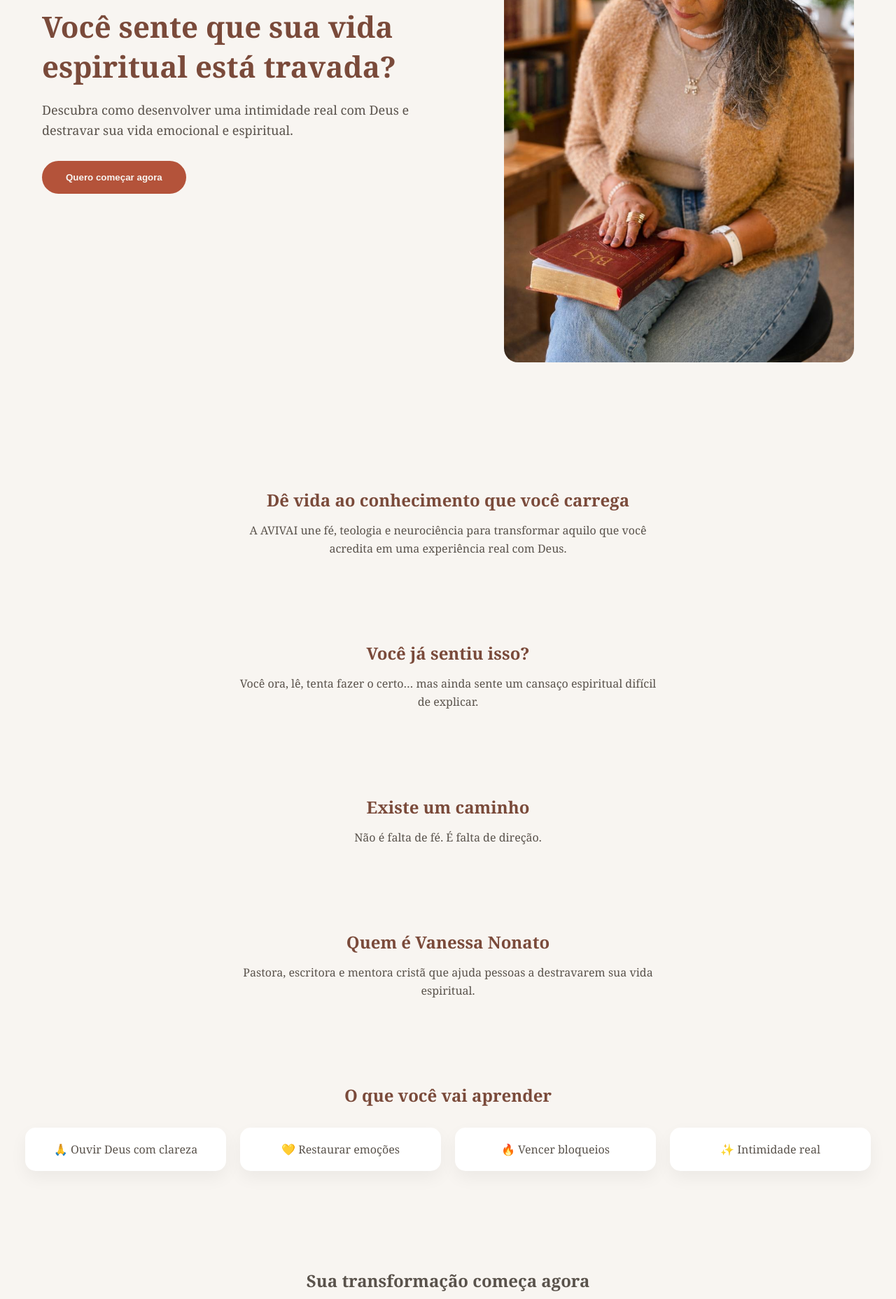
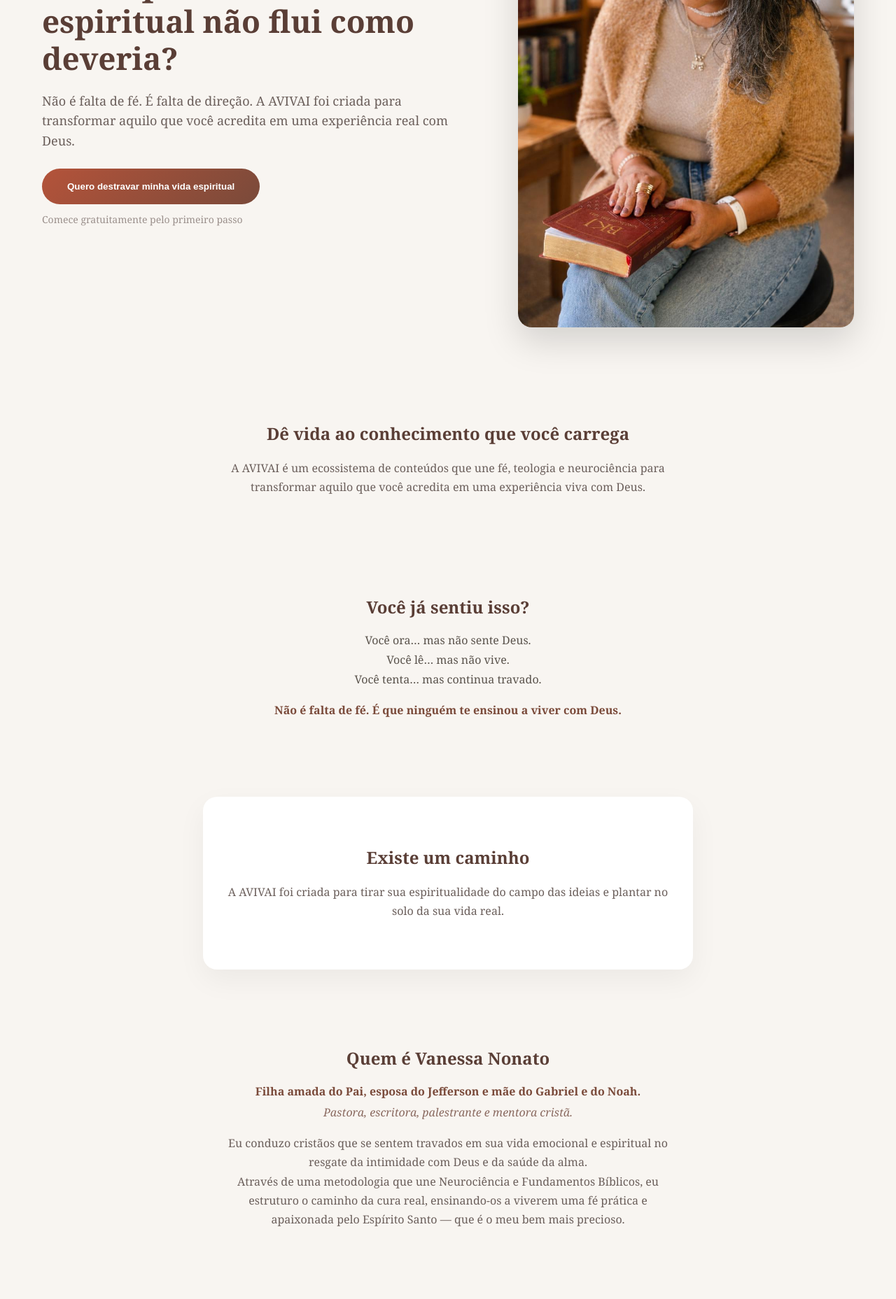
Before and after one commit to Mayra727/avivai-frontend, a React app: page / in a window 1280 px wide. Shown: the part 440-2297 px from the top of the page at 70% size. Built offline with nearby package versions, Linux system fonts and the light colour scheme; the HTML template or start-up script is replaced by a standard one.

Commit message:
correção texto

```diff
--- a/src/pages/Home.css
+++ b/src/pages/Home.css
@@ -1,4 +1,3 @@
-/* BASE */
 .home {
   background: #F8F5F1;
 }
@@ -7,10 +6,9 @@
 .hero {
   display: flex;
   flex-direction: column;
+  gap: 40px;
+  padding: 100px 20px 60px;
   align-items: center;
-  gap: 30px;
-  padding: 80px 20px;
-  flex-wrap: wrap; /* 🔥 resolve bug IOS */
 }
 
 /* TEXTO */
@@ -20,126 +18,159 @@
 }
 
 .hero h1 {
-  font-size: clamp(26px, 5vw, 42px);
-  color: #7A4A3A;
-  margin-bottom: 20px;
+  font-size: clamp(28px, 5vw, 44px);
+  color: #5A3E36;
+  line-height: 1.2;
 }
 
-.hero p {
+.hero-sub {
+  margin-top: 20px;
   font-size: 18px;
-  color: #5A534C;
-  margin-bottom: 30px;
+  color: #6B5F5B;
   line-height: 1.6;
+}
+
+.hero-mini {
+  display: block;
+  margin-top: 12px;
+  font-size: 14px;
+  color: #9A8F8B;
 }
 
 /* IMAGEM */
 .hero-image-wrapper {
-  width: 100%;
-  max-width: 500px;
+  max-width: 480px;
 }
 
 .hero-image {
   width: 100%;
-  height: auto; /* 🔥 nunca corta */
   border-radius: 20px;
-  display: block;
+  box-shadow: 0 20px 50px rgba(0,0,0,0.15);
 }
 
 /* BOTÃO */
 .primary-btn {
-  background: #B4533A;
-  color: #F8F5F1;
+  margin-top: 25px;
+  background: linear-gradient(135deg, #B4533A, #7A4A3A);
+  color: white;
   border: none;
-  padding: 16px 34px;
+  padding: 18px 36px;
   border-radius: 40px;
+  font-weight: 600;
   cursor: pointer;
-  font-weight: 600;
   transition: 0.3s;
 }
 
 .primary-btn:hover {
-  background: #7A4A3A;
+  transform: translateY(-2px);
 }
 
 /* SEÇÕES */
 .section {
-  padding: 60px 20px;
+  padding: 70px 20px;
   text-align: center;
 }
 
 .section h2 {
-  color: #7A4A3A;
-  margin-bottom: 15px;
+  color: #5A3E36;
+  margin-bottom: 20px;
 }
 
 .text {
-  max-width: 600px;
+  max-width: 650px;
   margin: 0 auto;
-  color: #5A534C;
-  line-height: 1.6;
+  color: #6B5F5B;
+  line-height: 1.7;
 }
 
-/* BENEFÍCIOS */
+.highlight {
+  margin-top: 20px;
+  font-weight: 600;
+  color: #7A4A3A;
+}
+
+/* LISTA */
+.pain-list p {
+  margin: 6px 0;
+}
+
+/* CAIXAS PREMIUM */
+.premium-box {
+  background: #fff;
+  border-radius: 20px;
+  margin: 40px auto;
+  max-width: 700px;
+  box-shadow: 0 15px 40px rgba(0,0,0,0.05);
+}
+
+/* GRID */
 .grid {
   display: grid;
   gap: 20px;
   margin-top: 30px;
-  grid-template-columns: repeat(auto-fit, minmax(220px, 1fr));
+  grid-template-columns: repeat(auto-fit, minmax(240px, 1fr));
 }
 
 .card {
-  background: #fff;
-  padding: 20px;
+  background: white;
+  padding: 25px;
   border-radius: 15px;
-  box-shadow: 0 10px 25px rgba(0,0,0,0.05);
+  box-shadow: 0 10px 30px rgba(0,0,0,0.05);
 }
 
 /* CTA */
 .cta {
+  padding: 100px 20px;
   text-align: center;
-  padding: 80px 20px;
+}
+
+.premium-cta {
+  background: #7A4A3A;
+  color: white;
+  border-radius: 20px;
+  max-width: 900px;
+  margin: 60px auto;
+}
+
+.cta p {
+  margin-top: 10px;
+  opacity: 0.9;
 }
 
 .cta-buttons {
+  margin-top: 30px;
   display: flex;
   flex-direction: column;
   align-items: center;
 }
 
-/* BOTÕES CTA */
 .button-primary {
-  margin-top: 15px;
-  padding: 16px;
-  background: #8B4533;
-  color: #fff;
+  padding: 16px 28px;
+  background: white;
+  color: #7A4A3A;
   border: none;
   border-radius: 10px;
-  width: 100%;
-  max-width: 400px;
   cursor: pointer;
 }
 
 .button-secondary {
   margin-top: 10px;
-  padding: 16px;
+  padding: 16px 28px;
   background: transparent;
-  color: #8B4533;
-  border: 1px solid #8B4533;
+  color: white;
+  border: 1px solid white;
   border-radius: 10px;
-  width: 100%;
-  max-width: 400px;
   cursor: pointer;
 }
 
-/* 🔥 DESKTOP */
+/* DESKTOP */
 @media (min-width: 768px) {
 
   .hero {
     flex-direction: row;
     justify-content: space-between;
-    align-items: center;
     max-width: 1200px;
-    margin: 40px auto;
+    margin: auto;
   }
 
   .hero-text {
@@ -149,14 +180,29 @@
 
   .hero-image-wrapper {
     flex: 1;
-    display: flex;
-    justify-content: center;
   }
 
   .cta-buttons {
     flex-direction: row;
-    justify-content: center;
     gap: 15px;
   }
 
 }
+
+/* SOBRE VANESSA */
+.about {
+  max-width: 800px;
+  margin: 0 auto;
+}
+
+.about-intro {
+  font-weight: 600;
+  color: #7A4A3A;
+  margin-bottom: 8px;
+}
+
+.about-roles {
+  font-style: italic;
+  color: #8B6B61;
+  margin-bottom: 20px;
+}
--- a/src/pages/Home.tsx
+++ b/src/pages/Home.tsx
@@ -7,25 +7,32 @@
   return (
     <div className="home">
 
-      {/* HERO */}
+      {/* HERO PREMIUM */}
       <section className="hero">
 
         <div className="hero-text">
+
           <h1>
-            Você sente que sua vida espiritual está travada?
+            Você ama Deus… mas sente que sua vida espiritual não flui como deveria?
           </h1>
 
-          <p>
-            Descubra como desenvolver uma intimidade real com Deus
-            e destravar sua vida emocional e espiritual.
+          <p className="hero-sub">
+            Não é falta de fé. É falta de direção.
+            A AVIVAI foi criada para transformar aquilo que você acredita
+            em uma experiência real com Deus.
           </p>
 
           <button
             onClick={() => navigate("/ebook")}
             className="primary-btn"
           >
-            Quero começar agora
+            Quero destravar minha vida espiritual
           </button>
+
+          <span className="hero-mini">
+            Comece gratuitamente pelo primeiro passo
+          </span>
+
         </div>
 
         <div className="hero-image-wrapper">
@@ -38,67 +45,103 @@
 
       </section>
 
-      {/* SEÇÕES */}
-      <section className="section">
+      {/* BLOCO DE POSICIONAMENTO */}
+      <section className="section premium-section">
         <h2>Dê vida ao conhecimento que você carrega</h2>
+
         <p className="text">
-          A AVIVAI une fé, teologia e neurociência para transformar
-          aquilo que você acredita em uma experiência real com Deus.
+          A AVIVAI é um ecossistema de conteúdos que une fé, teologia e neurociência
+          para transformar aquilo que você acredita em uma experiência viva com Deus.
         </p>
       </section>
 
+      {/* DOR DO PÚBLICO */}
       <section className="section">
         <h2>Você já sentiu isso?</h2>
-        <p className="text">
-          Você ora, lê, tenta fazer o certo… mas ainda sente um
-          cansaço espiritual difícil de explicar.
+
+        <div className="pain-list">
+          <p>Você ora… mas não sente Deus.</p>
+          <p>Você lê… mas não vive.</p>
+          <p>Você tenta… mas continua travado.</p>
+        </div>
+
+        <p className="text highlight">
+          Não é falta de fé. É que ninguém te ensinou a viver com Deus.
         </p>
       </section>
 
-      <section className="section">
+      {/* SOLUÇÃO */}
+      <section className="section premium-box">
         <h2>Existe um caminho</h2>
-        <p className="text">Não é falta de fé. É falta de direção.</p>
-      </section>
 
-      <section className="section">
-        <h2>Quem é Vanessa Nonato</h2>
         <p className="text">
-          Pastora, escritora e mentora cristã que ajuda pessoas a
-          destravarem sua vida espiritual.
+          A AVIVAI foi criada para tirar sua espiritualidade do campo das ideias
+          e plantar no solo da sua vida real.
         </p>
       </section>
 
-      {/* BENEFÍCIOS */}
+      {/* SOBRE */}
+      <section className="section about">
+  <h2>Quem é Vanessa Nonato</h2>
+
+  <p className="about-intro">
+    Filha amada do Pai, esposa do Jefferson e mãe do Gabriel e do Noah.
+  </p>
+
+  <p className="about-roles">
+    Pastora, escritora, palestrante e mentora cristã.
+  </p>
+
+  <p className="text">
+    Eu conduzo cristãos que se sentem travados em sua vida emocional e espiritual
+    no resgate da intimidade com Deus e da saúde da alma.
+  </p>
+
+  <p className="text">
+    Através de uma metodologia que une Neurociência e Fundamentos Bíblicos,
+    eu estruturo o caminho da cura real, ensinando-os a viverem uma fé prática
+    e apaixonada pelo Espírito Santo — que é o meu bem mais precioso.
+  </p>
+</section>
+
+      {/* BENEFÍCIOS PREMIUM */}
       <section className="section">
-        <h2>O que você vai aprender</h2>
+        <h2>O que você vai vivenciar</h2>
 
         <div className="grid">
           <div className="card">🙏 Ouvir Deus com clareza</div>
-          <div className="card">💛 Restaurar emoções</div>
-          <div className="card">🔥 Vencer bloqueios</div>
-          <div className="card">✨ Intimidade real</div>
+          <div className="card">💛 Restaurar sua vida emocional</div>
+          <div className="card">🔥 Vencer bloqueios espirituais</div>
+          <div className="card">✨ Desenvolver intimidade real com Deus</div>
         </div>
       </section>
 
-      {/* CTA */}
-      <section className="cta">
+      {/* CTA FINAL */}
+      <section className="cta premium-cta">
+
         <h2>Sua transformação começa agora</h2>
+
+        <p>
+          Não é sobre saber mais.
+          É sobre viver de forma real aquilo que você já acredita.
+        </p>
 
         <div className="cta-buttons">
           <button
             onClick={() => navigate("/ebook")}
             className="button-primary"
           >
-            📘 Ebook
+            📘 Começar gratuitamente
           </button>
 
           <button
             onClick={() => navigate("/mentoria")}
             className="button-secondary"
           >
-            🎓 Mentoria
+            🎓 Conhecer a mentoria
           </button>
         </div>
+
       </section>
 
     </div>
```
